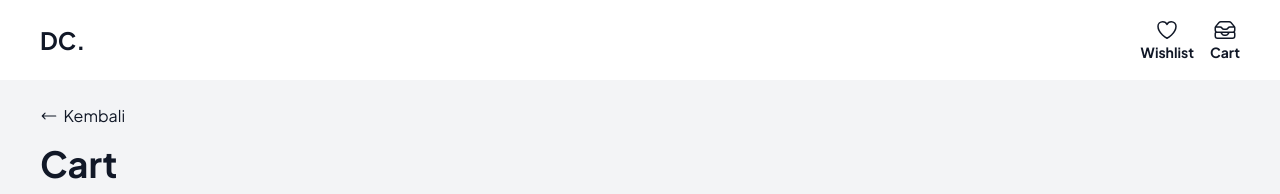
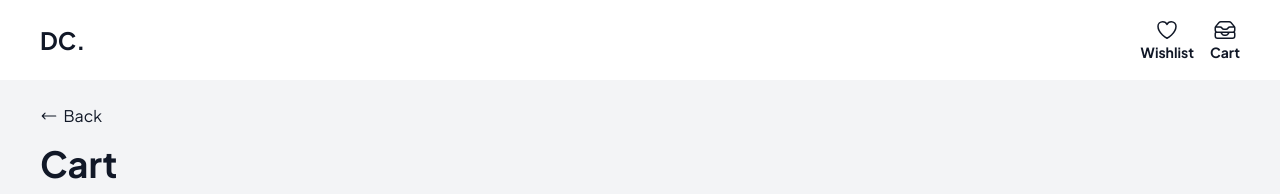
Before and after one commit to fadidajunaedy/dreamcommerce, a React (Vite) app: page /cart in a window 1280 px wide. Shown: the top 194 px of the page. Built offline with nearby package versions, Linux system fonts and the light colour scheme.

Commit message:
CHANGING NAVBACK TEXT

```diff
--- a/src/components/NavBack.jsx
+++ b/src/components/NavBack.jsx
@@ -6,7 +6,7 @@ const NavBack = () => {
             <span className="flex items-center">
                 <HiArrowLongLeft size={18}/>
                 &nbsp;
-                Kembali
+                Back
             </span>
         </button>
     )
```
